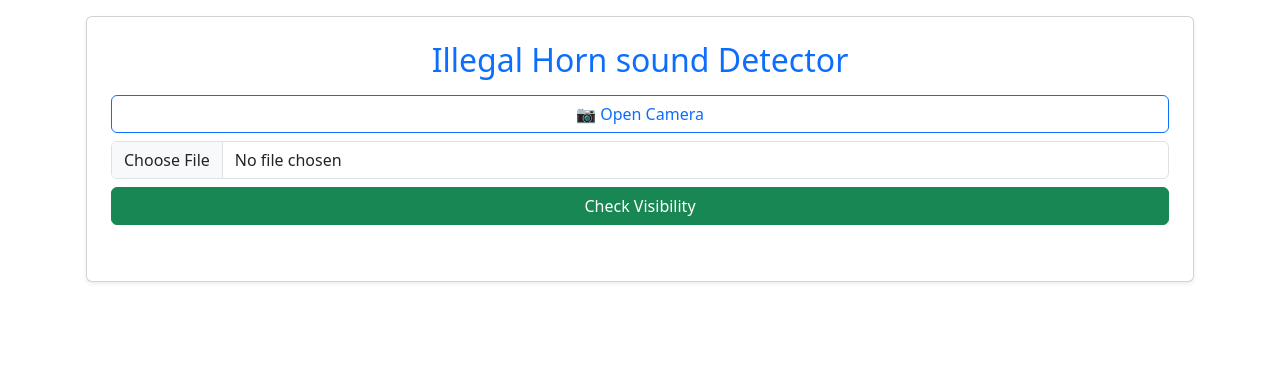
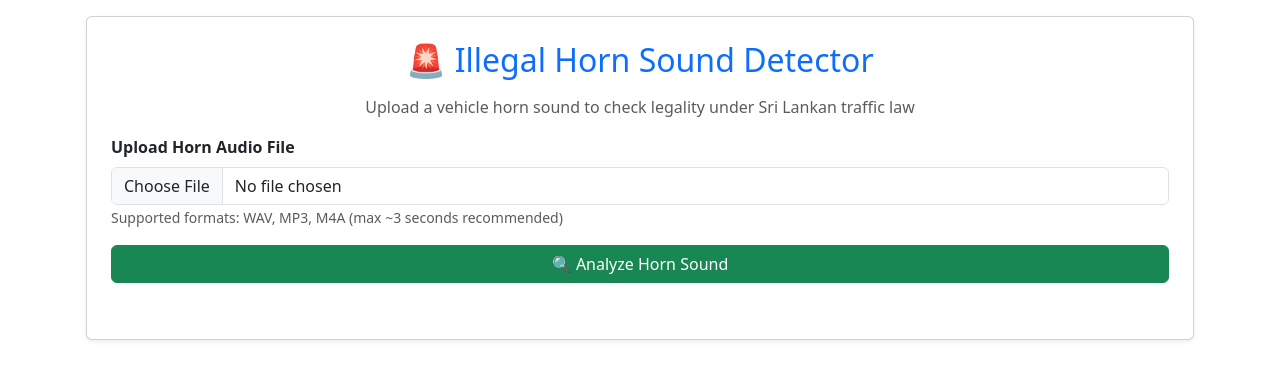
Before and after one commit to sahansasindu/tuk-tuk_mod-detection-system, a Flask app: page /page3 in a window 1280 px wide. Shown: the part 56-436 px from the top of the page. Run offline with Flask 3, Linux system fonts and the light colour scheme; parts of the project's set-up code (start-up, migrations or seed data) failed here and were passed over.

Commit message:
Add horn detection frontend file

```diff
--- a/templates/horndetection.html
+++ b/templates/horndetection.html
@@ -4,147 +4,125 @@
 <div class="container p-3">
   <div class="card p-4 shadow-sm">
 
-    <h2 class="text-primary text-center mb-3">Illegal Horn sound Detector</h2>
+    <h2 class="text-primary text-center mb-3">🚨 Illegal Horn Sound Detector</h2>
+    <p class="text-muted text-center">
+      Upload a vehicle horn sound to check legality under Sri Lankan traffic law
+    </p>
 
-    <!-- Camera & File Controls -->
-    <div class="d-flex flex-column gap-2 mb-2">
-        <button class="btn btn-outline-primary w-100" id="openCameraBtn">📷 Open Camera</button>
-        <input type="file" id="windInput" class="form-control" accept="image/*">
+    <!-- Audio Upload -->
+    <div class="mb-3">
+      <label class="form-label fw-bold">Upload Horn Audio File</label>
+      <input
+        type="file"
+        id="audioInput"
+        class="form-control"
+        accept=".wav,.mp3,.m4a"
+      >
+      <small class="text-muted">
+        Supported formats: WAV, MP3, M4A (max ~3 seconds recommended)
+      </small>
     </div>
 
-    <!-- Detection Button -->
-    <button class="btn btn-success w-100 mb-2" id="detectBtn">Check Visibility</button>
+    <!-- Detect Button -->
+    <button class="btn btn-success w-100 mb-3" id="detectHornBtn">
+      🔍 Analyze Horn Sound
+    </button>
 
-    <!-- Camera Section -->
-    <div id="cameraSection" style="display:none;" class="text-center mt-3">
-        <video id="camera" autoplay playsinline class="img-fluid rounded"></video>
-        <canvas id="snapshot" style="display:none;"></canvas>
-        <div class="mt-2 d-flex justify-content-center gap-2 flex-wrap">
-            <button class="btn btn-secondary" id="captureBtn">📸 Capture Photo</button>
-            <button class="btn btn-outline-danger" id="closeCameraBtn">❌ Close Camera</button>
-        </div>
-    </div>
+    <!-- Result Section -->
+    <div id="hornResult" class="mt-3"></div>
 
-    <!-- Detection Result -->
-    <div id="windResult" class="mt-4"></div>
-
-    <!-- 👉 NEW: Close Detection Button -->
-    <button class="btn btn-outline-secondary w-100 mt-3" id="closeDetectionBtn" style="display:none;">
-        🧹 Close Detection
+    <!-- Close / Reset -->
+    <button
+      class="btn btn-outline-secondary w-100 mt-3"
+      id="resetBtn"
+      style="display:none;"
+    >
+      🧹 Clear Result
     </button>
 
   </div>
 </div>
 
 <script>
-const camera = document.getElementById("camera");
-const canvas = document.getElementById("snapshot");
-const openCameraBtn = document.getElementById("openCameraBtn");
-const closeCameraBtn = document.getElementById("closeCameraBtn");
-const captureBtn = document.getElementById("captureBtn");
-const detectBtn = document.getElementById("detectBtn");
-const cameraSection = document.getElementById("cameraSection");
-const resultDiv = document.getElementById("windResult");
-const fileInput = document.getElementById("windInput");
-const closeDetectionBtn = document.getElementById("closeDetectionBtn");
+const audioInput = document.getElementById("audioInput");
+const detectBtn = document.getElementById("detectHornBtn");
+const resultDiv = document.getElementById("hornResult");
+const resetBtn = document.getElementById("resetBtn");
 
-let stream;
-let currentBlob = null;
+// Detect horn
+detectBtn.addEventListener("click", async () => {
+    const file = audioInput.files[0];
+    if (!file) {
+        alert("Please upload an audio file.");
+        return;
+    }
 
-// Open camera
-openCameraBtn.addEventListener("click", async () => {
+    resultDiv.innerHTML =
+        "<p class='text-muted text-center'>🔄 Analyzing horn sound...</p>";
+
+    const formData = new FormData();
+    formData.append("audio", file);
+
     try {
-        stream = await navigator.mediaDevices.getUserMedia({ video: true });
-        camera.srcObject = stream;
-        cameraSection.style.display = "block";
-        openCameraBtn.style.display = "none";
+        const res = await fetch("/detect_horn", {
+            method: "POST",
+            body: formData
+        });
+
+        const data = await res.json();
+        showResult(data);
     } catch (err) {
-        alert("Camera access denied or unavailable.");
         console.error(err);
+        resultDiv.innerHTML =
+            "<p class='text-danger text-center'>❌ Error processing audio.</p>";
     }
 });
 
-// Close camera
-closeCameraBtn.addEventListener("click", () => {
-    if (stream) stream.getTracks().forEach(track => track.stop());
-    cameraSection.style.display = "none";
-    openCameraBtn.style.display = "inline-block";
-});
+// Show results
+function showResult(data) {
+    resetBtn.style.display = "block";
 
-// Capture photo
-captureBtn.addEventListener("click", () => {
-    const context = canvas.getContext("2d");
-    canvas.width = camera.videoWidth;
-    canvas.height = camera.videoHeight;
-    context.drawImage(camera, 0, 0, canvas.width, canvas.height);
-
-    currentBlob = null;
-    canvas.toBlob(blob => currentBlob = blob, "image/jpeg");
-});
-
-// File input change
-fileInput.addEventListener("change", () => {
-    const file = fileInput.files[0];
-    if (!file) return;
-    currentBlob = file;
-});
-
-// Detect button
-detectBtn.addEventListener("click", () => {
-    if (!currentBlob) {
-        alert("Please capture an image from camera or select a file.");
+    if (data.horn_type === "Uncertain / Non-horn") {
+        resultDiv.innerHTML = `
+            <div class="alert alert-warning text-center">
+                <h5>⚠️ Uncertain Detection</h5>
+                <p>Confidence: <strong>${data.confidence}%</strong></p>
+                <p>${data.message}</p>
+            </div>
+        `;
         return;
     }
-    sendImage(currentBlob);
-});
 
-// Send image to backend
-async function sendImage(blob) {
-    resultDiv.innerHTML = "<p class='text-muted text-center'>Processing...</p>";
-
-    const formData = new FormData();
-    formData.append("image", blob, "image.jpg");
-
-    const res = await fetch("/detect_windshield", { method: "POST", body: formData });
-    const data = await res.json();
-
-    const color = data.legal ? "success" : "danger";
-    const messageColor = data.legal ? "text-success" : "text-danger";
-
-    // SHOW close detection button
-    closeDetectionBtn.style.display = "block";
+    const legalColor = data.legal ? "success" : "danger";
+    const legalText = data.legal ? "LEGAL" : "ILLEGAL";
 
     resultDiv.innerHTML = `
-    <div class="text-center mb-2">
-        <span class="fw-bold fs-5 ${messageColor}">
-            ${data.message}
-        </span><br>
-        <span class="badge bg-${color} mt-1">
-            Visibility: ${data.visibility}%
-        </span>
-    </div>
+        <div class="text-center mb-3">
+            <h5 class="text-${legalColor}">
+                ${data.horn_type}
+            </h5>
+            <span class="badge bg-${legalColor}">
+                ${legalText}
+            </span>
+            <p class="mt-2">
+                Confidence: <strong>${data.confidence}%</strong>
+            </p>
+        </div>
 
-    <div class="text-center mt-3">
-        <img class="img-fluid rounded" src="${data.result_image}" alt="Detection Result">
-    </div>
-
-    ${
-        data.violation_message
-        ? `<div class="mt-3 p-3 rounded border border-danger bg-light text-dark" style="white-space: pre-wrap; font-size: 14px;">
-                <span class="text-danger fw-bold">🚫 ILLEGAL VEHICLE MODIFICATION DETAILS:</span><br><br>
-                ${data.violation_message}
-           </div>`
-        : ""
-    }
-`;
+        <div class="p-3 rounded border bg-light">
+            <strong>Relevant Law:</strong><br>
+            ${data.law}
+            <hr>
+            <small>${data.violation_message}</small>
+        </div>
+    `;
 }
 
-// 👉 NEW: Close Detection
-closeDetectionBtn.addEventListener("click", () => {
+// Reset
+resetBtn.addEventListener("click", () => {
+    audioInput.value = "";
     resultDiv.innerHTML = "";
-    fileInput.value = "";
-    currentBlob = null;
-    closeDetectionBtn.style.display = "none";
+    resetBtn.style.display = "none";
 });
 </script>
 
```
